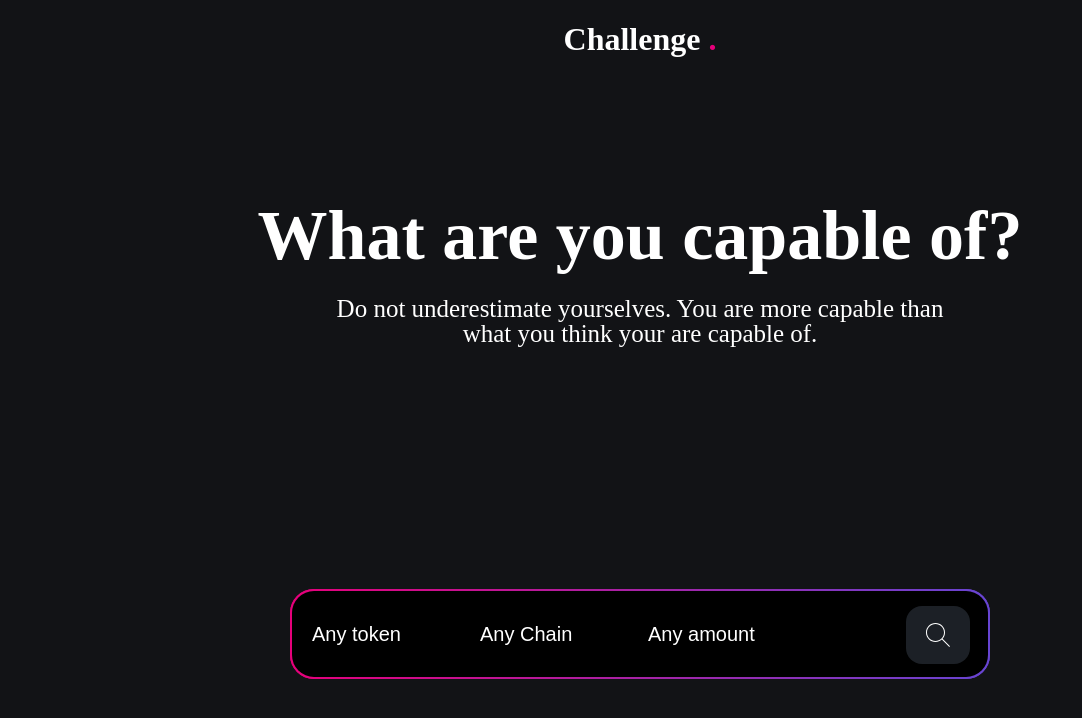
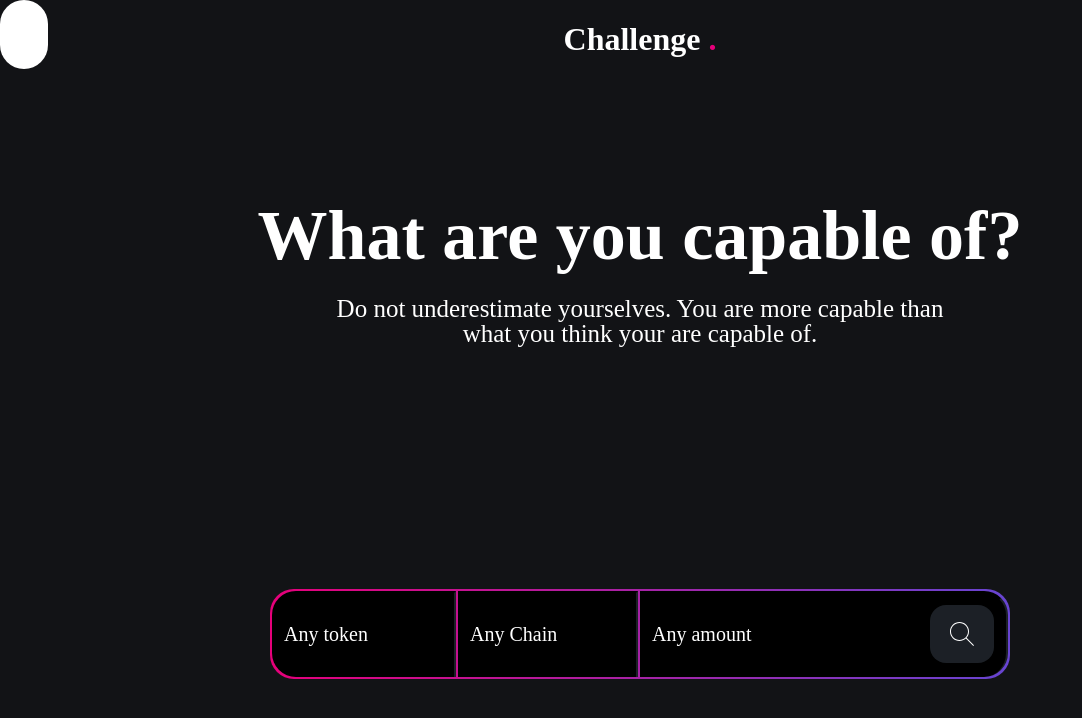
Before and after one commit to anandubajith/polkadex-fe-challenge, a React (Create React App) app: page / in a window 1280 px wide. Shown: the top 718 px of the page, without its empty margins (0-1082 px from the left). Built offline with nearby package versions, Linux system fonts and the light colour scheme.

Commit message:
working moving bar

```diff
--- a/src/components/SearchBar.js
+++ b/src/components/SearchBar/index.js
@@ -1,57 +1,58 @@
 import { motion, AnimatePresence } from "framer-motion";
-import SearchIcon from '../assets/search.svg'
+import SearchIcon from '../../assets/search.svg'
 import styled from "styled-components";
-import { useRef, useState } from 'react';
-import TokenCardList from './TokenCardList';
-import ChainSelectList from './ChainSelectList';
-import AmountRangeSelector from './AmountRangeSelector'
+import { useEffect, useRef, useState } from 'react';
+import TokenCardList from '../TokenCardList';
+import ChainSelectList from '../ChainSelectList';
+import AmountRangeSelector from '../AmountRangeSelector'
 
 const SearchBarWrapper = styled(motion.div)`
-    width: clamp(50%, 700px, 90%);
+    width: clamp(50%, 740px, 90%);
     cursor: pointer;
     height: 90px;
     box-sizing: border-box;
     margin:auto;
-    background: #000;
     color:#fff;
     text-align: left;
-    background-clip: padding-box;
-    border: solid 2px transparent;
-    border-radius: 24px;
-    padding: 12px;
-    position: relative;
-    display: grid;
-    grid-template-columns: 1fr 1fr 2fr;
-      &:before {
-          content: '';
-          position: absolute;
-          top: 0; right: 0; bottom: 0; left: 0;
-          z-index: -1;
-          margin: -2px; /* !important */
-              border-radius: inherit; /* !important */
-              background: linear-gradient(to right, #E6007A, #6745D2);
-      }
-`;
-
-const ButtonWrapper = styled(motion.button)`
-    flex: 1;
-    display:flex;
-    align-items: flex-start;
-    justify-content: center;
-    border-right: 1px solid rgba(139, 161, 190, 0.2) ;
-    background: inherit;
-    color: #fff;
-    border:0;
+z-index: 1000;
+background: #000;
     background-clip: padding-box;
     border: solid 2px transparent;
     border-radius: 24px;
     position: relative;
+    display: grid;
+    grid-template-columns: 1fr 1fr 2fr;
+`;
+
+const ButtonWrapper = styled(motion.div)`
+    flex: 1;
+box-sizing: border-box;
+    display:flex;
+    align-items: flex-start;
+    justify-content: center;
+    border:0;
+    background: inherit;
+    color: #fff;
+    padding: 12px;
+    background-clip: padding-box;
+    border-top: 2px solid transparent;
+    border-right: 2px solid rgba(139, 161, 190, 0.2) ;
+    border-radius: 24px;
+    position: relative;
     display: flex;
     flex-direction: column;
+background: #000;
+z-index: 4;
+text-align: left;
+align-items: flex-start;
+${({ active }) => !active && `border-radius: 0;`}
+${({ active }) => !active && `&:nth-child(2) { border-top-left-radius: 24px;border-bottom-left-radius: 24px;}`}
+${({ active }) => !active && `&:last-of-type { border-top-right-radius: 24px;border-bottom-right-radius: 24px;}`}
 `;
 
 
-const MovingBorder = styled.div`
+// offset it by the reference's width
+const MovingBorder = styled(motion.div)`
           content: '';
           position: absolute;
           top: 0; right: 0; bottom: 0; left: 0;
@@ -60,7 +61,7 @@ const MovingBorder = styled.div`
               border-radius: inherit; /* !important */
               background: linear-gradient(to right, #E6007A, #6745D2);
 `
-const SearchButton = styled(motion.div)`
+const SearchButton = styled(motion.button)`
     box-sizing: border-box;
     min-width: 58px;
     height: 58px;
@@ -82,6 +83,8 @@ const SearchButton = styled(motion.div)`
 const FloatingCard = styled(motion.div)`
     background: white;
     position: absolute;
+    top:0;
+    left:0;
     border-radius: 24px;
     padding: 24px;
     color: #000;
@@ -102,11 +105,19 @@ export default function SearchBar() {
     const tokenRef = useRef();
     const floatingCardRef = useRef();
     const [currentButton, setCurrentButton] = useState('')
-    const [translation, setTranslation] = useState({ x: 0, y: 0, scale: 0 })
+    const [initialPos, setInitialPos] = useState({ x: 0, y: 0 })
+    const [translation, setTranslation] = useState({ x: 0, y: 0, originX: 1 })
     const [selectedToken, setSelectedToken] = useState('')
     const [selectedChain, setSelectedChain] = useState('')
     const [amount, setAmount] = useState({ min: 0, max: 10 })
+    const [movingBorderPos, setMovingBorderPos] = useState({ x: 0 })
     const isActive = currentButton !== ''
+
+    // useEffect(() => {
+    //     setInitialPos({
+    //         x: 10, y:100, scale: 0.5
+    //     })
+    // }, [floatingCardRef])
 
     const getTargetNode = (button) => {
         if (button == 'token') return tokenRef.current;
@@ -117,9 +128,13 @@ export default function SearchBar() {
         if (currentButton == button) {
             setCurrentButton('')
             setTranslation({ scale: 0 }) //todo: bring to center
+            setMovingBorderPos({ x: 0, width: 'calc(100% + 4px)' })
             return;
         }
+
         const targetNode = getTargetNode(button)
+        setMovingBorderPos({ x: targetNode.offsetLeft, width: targetNode.offsetWidth + 4 })
+
         const { top, left, bottom, right } = targetNode.getBoundingClientRect();
         const xCenter = (left + right) / 2
         const yCenter = (top + bottom) / 2
@@ -127,9 +142,10 @@ export default function SearchBar() {
         const y = floatingCardRef.current.getBoundingClientRect().top;
         const { offsetWidth: cardWidth, offsetHeight: cardHeight } = floatingCardRef.current;
         //setTranslation({ x: top - 100, y: yCenter})
-        setTranslation({ x: 400, y: y - 310 })
+        setTranslation({ x: xCenter - (cardWidth / 2), y: yCenter - 350 })
         setCurrentButton(button)
     }
+
 
     const handleTokenSelect = (ticker) => {
         setSelectedToken(ticker)
@@ -171,23 +187,23 @@ export default function SearchBar() {
     return (
         <>
             <AnimatePresence>
-                <FloatingCard animate={translation} > <div ref={floatingCardRef}>{renderContent()} </div></FloatingCard>
+                <FloatingCard animate={translation} > <motion.div layoutId="asdf" ref={floatingCardRef}>{renderContent()} </motion.div></FloatingCard>
             </AnimatePresence>
             <SearchBarWrapper active={isActive}>
-        <MovingBorder />
-                <ButtonWrapper onClick={handleClick('token')} active={currentButton === 'token'} ref={tokenRef}>
-                    <div style={{ opacity: isActive ? '0.5' : '1', fontSize: '20px' }}>Any token</div>
-                    {isActive && <div style={{ display: 'block', fontSize: '18px' }}>{selectedToken === '' ? 'Select token' : selectedToken}</div>}
+                <MovingBorder layoutId="border" animate={movingBorderPos} transition={{ bounce: 0 }} />
+                <ButtonWrapper onClick={handleClick('token')} active={currentButton === 'token'} ref={tokenRef} >
+                    <motion.div style={{ opacity: isActive ? '0.5' : '1', fontSize: '20px' }}>Any token</motion.div>
+                    {isActive && <motion.div style={{ display: 'block', fontSize: '18px' }}>{selectedToken === '' ? 'Select token' : selectedToken}</motion.div>}
                 </ButtonWrapper>
-                <ButtonWrapper onClick={handleClick('chain')} active={currentButton === 'chain'} ref={chainRef}>
-                    <div style={{ opacity: isActive ? '0.5' : '1', fontSize: '20px' }}>Any Chain</div>
+                <ButtonWrapper onClick={handleClick('chain')} active={currentButton === 'chain'} ref={chainRef} style={{ margin: '0 2px' }}>
+                    <motion.div style={{ opacity: isActive ? '0.5' : '1', fontSize: '20px' }}>Any Chain</motion.div>
                     {isActive && <div style={{ display: 'block', fontSize: '18px' }}>{selectedChain === '' ? 'Select Chain' : selectedChain}</div>}
                 </ButtonWrapper>
-                <ButtonWrapper style={{ flex: 2, width: '100%', borderRight: 0, flexDirection: 'row' }} onClick={handleClick('amount')} ref={amountRef}>
-                    <div style={{ flex: '1', textAlign: 'left', display: 'flex', flexDirection: 'column', height: '100%', justifyContent: 'center', alignItems: 'flex-start' }}>
-                        <div style={{ opacity: isActive ? '0.5' : '1', fontSize: '20px' }}>Any amount</div>
+                <ButtonWrapper style={{ flex: 2, width: '100%', flexDirection: 'row' }} active={currentButton === 'amount'} onClick={handleClick('amount')} ref={amountRef}>
+                    <motion.div style={{ flex: '1', display: 'flex', flexDirection: 'column', height: '100%', justifyContent: 'center', alignItems: 'flex-start' }}>
+                        <motion.div style={{ opacity: isActive ? '0.5' : '1', fontSize: '20px' }}>Any amount</motion.div>
                         {isActive && <div style={{ fontSize: '18px' }}>Filter by amount</div>}
-                    </div>
+                    </motion.div>
                     <SearchButton active={isActive}>
                         <img src={SearchIcon} />
                         {isActive ? 'Search' : null}
```
